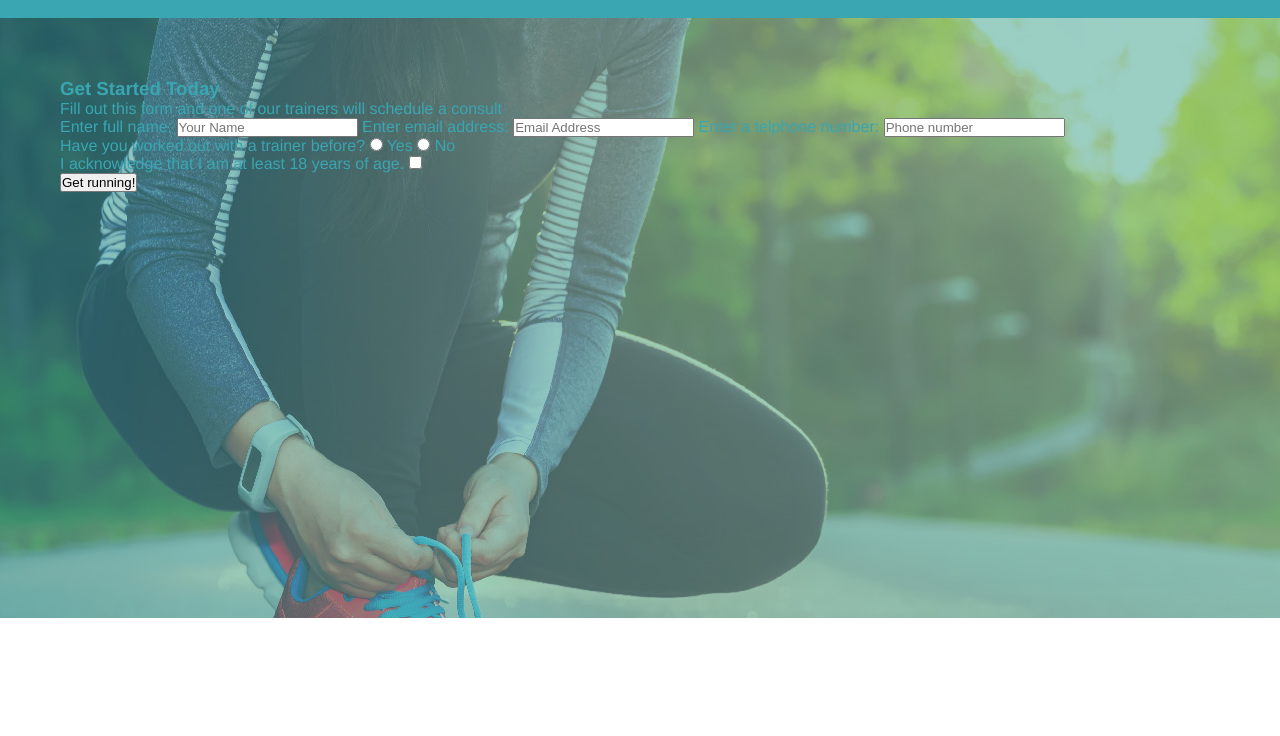
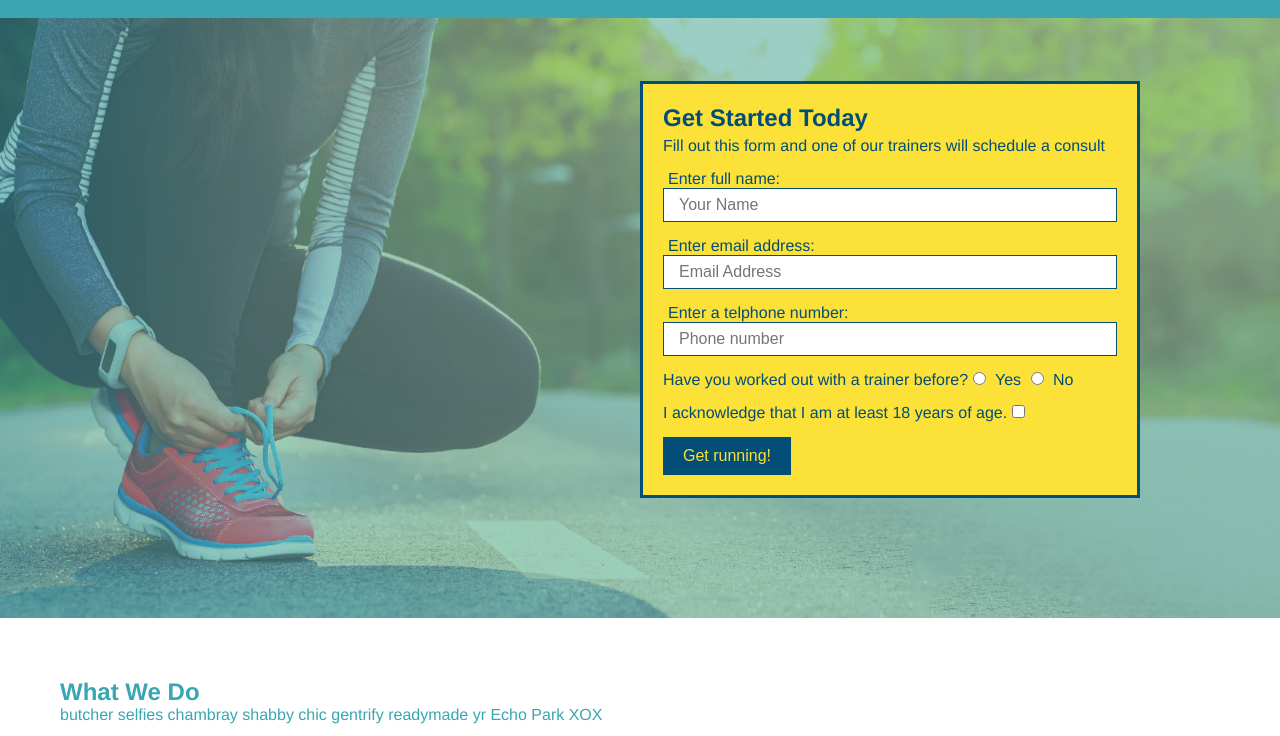
Before and after one commit to bobby6381/run-buddy, a plain HTML site: page index.html in a window 1280 px wide. Shown: the part 64-800 px from the top of the page. Drawn offline with Linux system fonts and the light colour scheme.

Commit message:
add what you icons

```diff
--- a/assets/css/style.css
+++ b/assets/css/style.css
@@ -72,7 +72,51 @@ section {
 
 /* Hero Style Start */
 .hero {
-  background-image: url("../images/hero-bg.jpg");
+  background-image: url('../images/hero-bg.jpg');
   height: 600px;
+  background-size: cover;
+  background-position: center;
+  position: relative;
 }
 /* Hero Style End */
+
+.hero-form {
+  border: 3px solid #024e76;
+  background-color: #fce138;
+  padding: 20px;
+  width: 500px;
+  color: #024e76;
+  position: absolute;
+  bottom: 120px;
+  right: 140px;
+}
+
+.hero-form h3 {
+  font-size: 24px;
+  margin: 0;
+}
+.hero-form p {
+  margin: 5px 0 15px 0;
+}
+
+.form-input {
+  border: 1px solid #024e76;
+  display: block;
+  padding: 7px 15px;
+  font-size: 16px;
+  color: #024e76;
+  width: 100%;
+  margin-bottom: 15px;
+}
+
+.hero-form label {
+  margin: 0 5px;
+}
+
+.hero-form button {
+  color: #fce138;
+  background-color: #024e76;
+  border: none;
+  padding: 10px 20px;
+  font-size: 16px;
+}
--- a/index.html
+++ b/index.html
@@ -36,24 +36,29 @@
       </ul>
     </nav>
   </header>
+  <!-- hero/jumbotron -->
   <section class="hero">
-    <div>
+    <div class="hero-form">
       <h3>Get Started Today</h3>
       <p>Fill out this form and one of our trainers will schedule a consult</p>
       <!-- Add form element -->
       <form>
         <label for="name">Enter full name:</label>
-        <input type="text" placeholder="Your Name" name="name" id="name" />
+        <input type="text" placeholder="Your Name" name="name" id="name" class="form-input">
+
         <label for="email">Enter email address:</label>
-        <input type="email" placeholder="Email Address" name="email" id="email" />
+        <input type="email" placeholder="Email Address" name="email" id="email" class="form-input">
+
         <label for="phone">Enter a telphone number:</label>
-        <input type="tel" placeholder="Phone number" name="phone" id="phone" />
+        <input type="tel" placeholder="Phone number" name="phone" id="phone" class="form-input">
         <p>
           Have you worked out with a trainer before?
           <input type="radio" name="trainer-confirm" id="trainer-yes" />
           <label for="trainer-yes">Yes</label>
+
           <input type="radio" name="trainer-confirm" id="trainer-no" />
           <label for="trainer-no">No</label>
+
         </p>
         <p>
           I acknowledge that I am at least 18 years of age.
@@ -67,18 +72,43 @@
   </section>
   <!-- end hero -->
 
-  <!-- hero/jumbotron -->
-  <section>
-  </section>
-
   <!-- "what we do" section -->
-  <section>
+  <section id="what-we-do">
     <h2>What We Do</h2>
+    <p>
+      butcher selfies chambray shabby chic gentrify readymade yr Echo Park XOX
+    </p>
   </section>
 
   <!-- "what you do" section -->
-  <section>
+  <section id="what-you-do">
+
     <h2>What You Do</h2>
+
+    <div>
+      <!-- insert this img element -->
+      <img src="./assets/images/step-1.svg" alt="" />
+      <h3>Step 1: Fill Out the Form Above.</h3>
+      <p>You're already here, so why not?</p>
+    </div>
+
+    <div>
+      <img src="./assets/images/step-2.svg" alt="" />
+      <h3>Step 2: Consult with One of Our Trainers.</h3>
+      <p>Are you here to build muscle, lose weight, or just feel good?</p>
+    </div>
+
+    <div>
+      <img src="./assets/images/step-3.svg" alt="" />
+      <h3>Step 3: Get Running.</h3>
+      <p>Hit the groundd running (literally) once your trainer lays out your plan.</p>
+    </div>
+
+    <div>
+      <img src="./assets/images/step-4.svg" alt="" />
+      <h3>Step 4: See Results.</h3>
+      <p>Bi-weekly checkins with your trainer will keep you focused</p>
+    </div>
   </section>
 
   <!-- "meet the trainers" section -->
@@ -93,7 +123,6 @@
 
   <!-- footer -->
   <footer>
-    INVESTING WHY MY GIT PUSH FAILED.
     <h2>❤️ Made with love by Run Buddy.</h2>
     <div>
       <a href="#">Read Our Privacy Policy</a><br />
```
Also changed, not shown: assets/images/step-1.svg (added), assets/images/step-2.svg (added), assets/images/step-3.svg (added), assets/images/step-4.svg (added).
